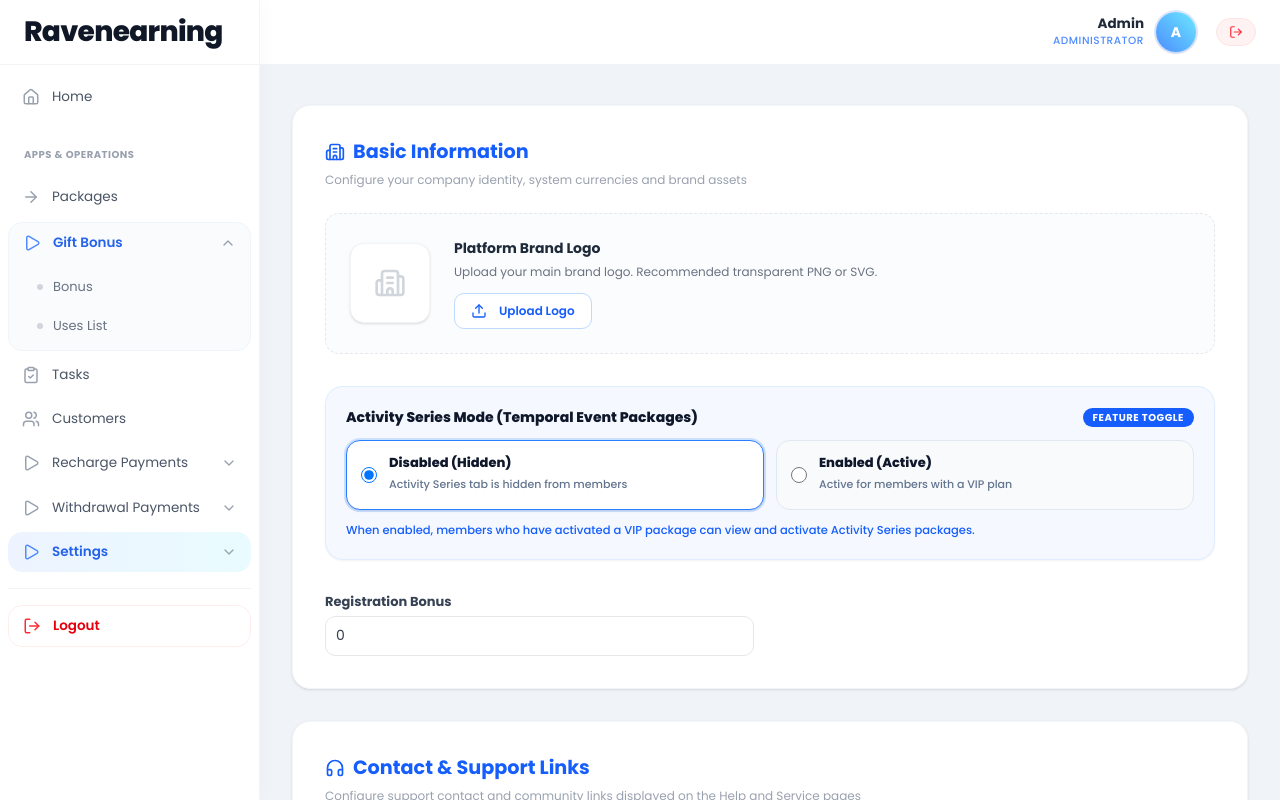
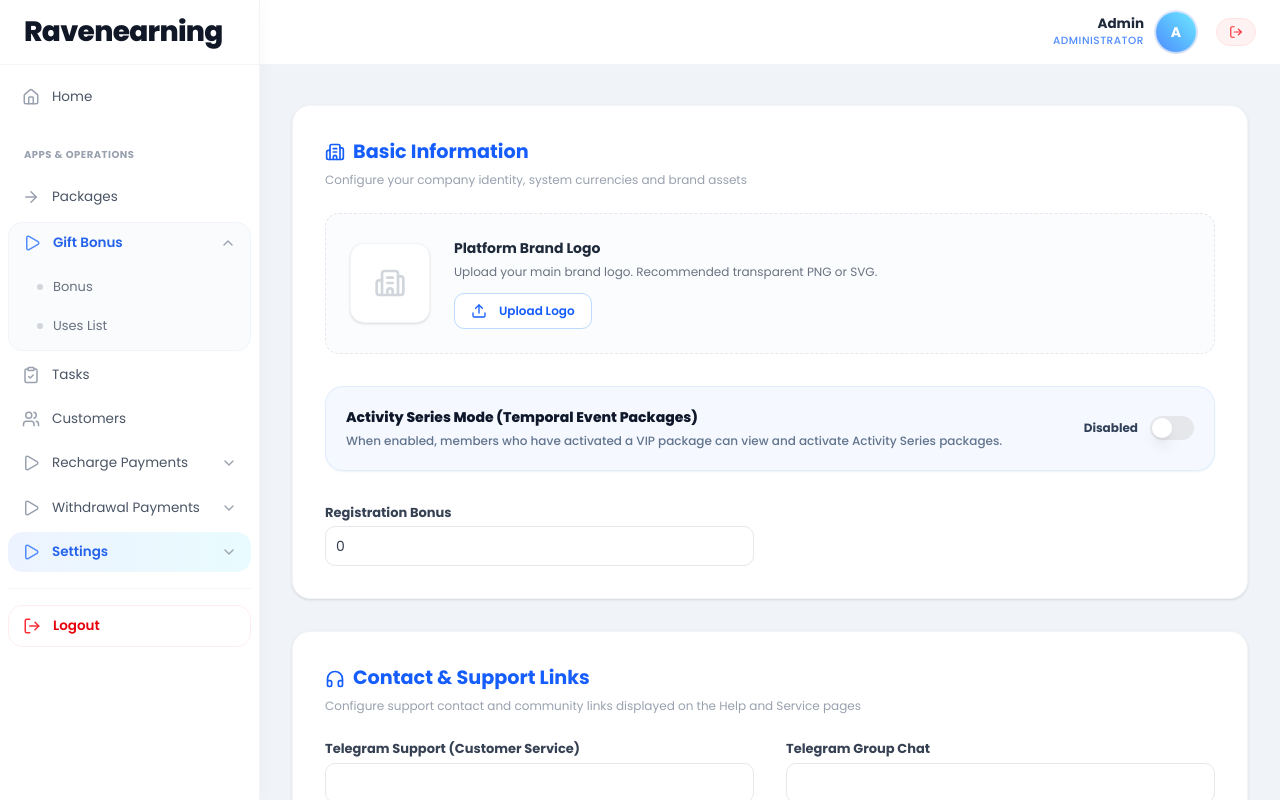
Before and after one commit to chinedu-freedom/Ravenearning-admin, a Next.js app: page /settings/basic in a window 1280 px wide. Both pictures are taken after a click on the button "Gift Bonus". Built offline with nearby package versions, Linux system fonts and the light colour scheme; no server answers.

Commit message:
feat: Convert Activity Series Mode toggle to sleek blue Switch component

```diff
--- a/src/app/(dashboard)/settings/basic/page.jsx
+++ b/src/app/(dashboard)/settings/basic/page.jsx
@@ -20,6 +20,7 @@ import { Input } from "@/components/ui/input"
 import { Card, CardContent } from "@/components/ui/card"
 import { Select, SelectContent, SelectItem, SelectTrigger, SelectValue } from "@/components/ui/select"
 import { Textarea } from "@/components/ui/textarea"
+import { Switch } from "@/components/ui/switch"
 
 const basicSettingsSchema = z.object({
   site_name: z.string().min(1, "Site Name is required"),
@@ -252,75 +253,32 @@ export default function BasicSettingsPage() {
 
                                     <div className="flex flex-col space-y-2 md:col-span-2 bg-blue-50/60 p-5 rounded-2xl border border-blue-100/80 mb-2 shadow-xs">
               <div className="flex items-center justify-between">
-                <label className="text-[14px] font-extrabold text-slate-900">
+                <div>
+                  <label className="text-[14px] font-extrabold text-slate-900 block">
                     Activity Series Mode (Temporal Event Packages)
                   </label>
-                <span className="text-[10px] bg-blue-600 text-white px-2.5 py-0.5 rounded-full font-bold uppercase tracking-wider">
-                  FEATURE TOGGLE
-                </span>
+                  <p className="text-[12px] text-slate-500 mt-1 font-medium">
+                    When enabled, members who have activated a VIP package can view and activate Activity Series packages.
+                  </p>
                 </div>
 
                 <Controller
                   name="activity_series_enabled"
                   control={control}
                   render={({ field }) => (
-                  <div className="grid grid-cols-1 sm:grid-cols-2 gap-3 pt-1">
-                    <div
-                      className={`flex items-center gap-3 p-3.5 rounded-xl border cursor-pointer transition-all ${
-                        !field.value
-                          ? "bg-white border-blue-500 ring-2 ring-blue-500/20 text-slate-900 shadow-sm"
-                          : "bg-slate-50 border-slate-200 text-slate-500 hover:bg-white"
-                      }`}
-                      onClick={() => field.onChange(false)}
-                    >
-                      <input
-                        type="radio"
-                        name="activity_series_enabled_radio"
-                        checked={!field.value}
-                        onChange={() => field.onChange(false)}
-                        className="w-4 h-4 text-blue-600 focus:ring-blue-500 cursor-pointer"
+                    <div className="flex items-center gap-3 shrink-0 ml-4">
+                      <span className="text-[12px] font-bold text-slate-700">
+                        {field.value ? "Enabled" : "Disabled"}
+                      </span>
+                      <Switch
+                        checked={Boolean(field.value)}
+                        onCheckedChange={(checked) => field.onChange(checked)}
+                        className="data-[state=checked]:bg-blue-600"
                       />
-                      <div>
-                        <span className="font-extrabold text-[13px] block leading-tight text-slate-900">
-                          Disabled (Hidden)
-                        </span>
-                        <span className="text-[11px] text-slate-500 font-medium">
-                          Activity Series tab is hidden from members
-                        </span>
-                      </div>
-                    </div>
-
-                    <div
-                      className={`flex items-center gap-3 p-3.5 rounded-xl border cursor-pointer transition-all ${
-                        field.value
-                          ? "bg-white border-blue-500 ring-2 ring-blue-500/20 text-slate-900 shadow-sm"
-                          : "bg-slate-50 border-slate-200 text-slate-500 hover:bg-white"
-                      }`}
-                      onClick={() => field.onChange(true)}
-                    >
-                      <input
-                        type="radio"
-                        name="activity_series_enabled_radio"
-                        checked={Boolean(field.value)}
-                        onChange={() => field.onChange(true)}
-                        className="w-4 h-4 text-blue-600 focus:ring-blue-500 cursor-pointer"
-                      />
-                      <div>
-                        <span className="font-extrabold text-[13px] block leading-tight text-slate-900">
-                          Enabled (Active)
-                        </span>
-                        <span className="text-[11px] text-slate-500 font-medium">
-                          Active for members with a VIP plan
-                        </span>
-                      </div>
-                    </div>
                     </div>
                   )}
                 />
-
-              <p className="text-[11.5px] text-blue-600 mt-1 font-medium">
-                When enabled, members who have activated a VIP package can view and activate Activity Series packages.
-              </p>
+              </div>
             </div>
 
 
```
Lines whose indentation alone changed are shown as unchanged.
